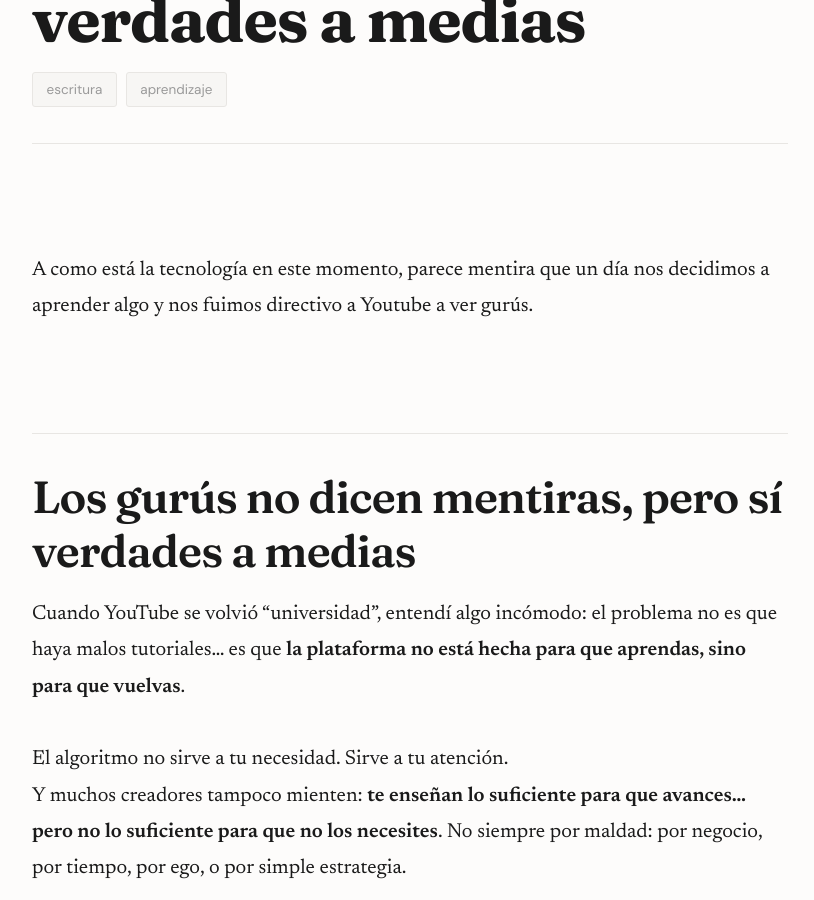
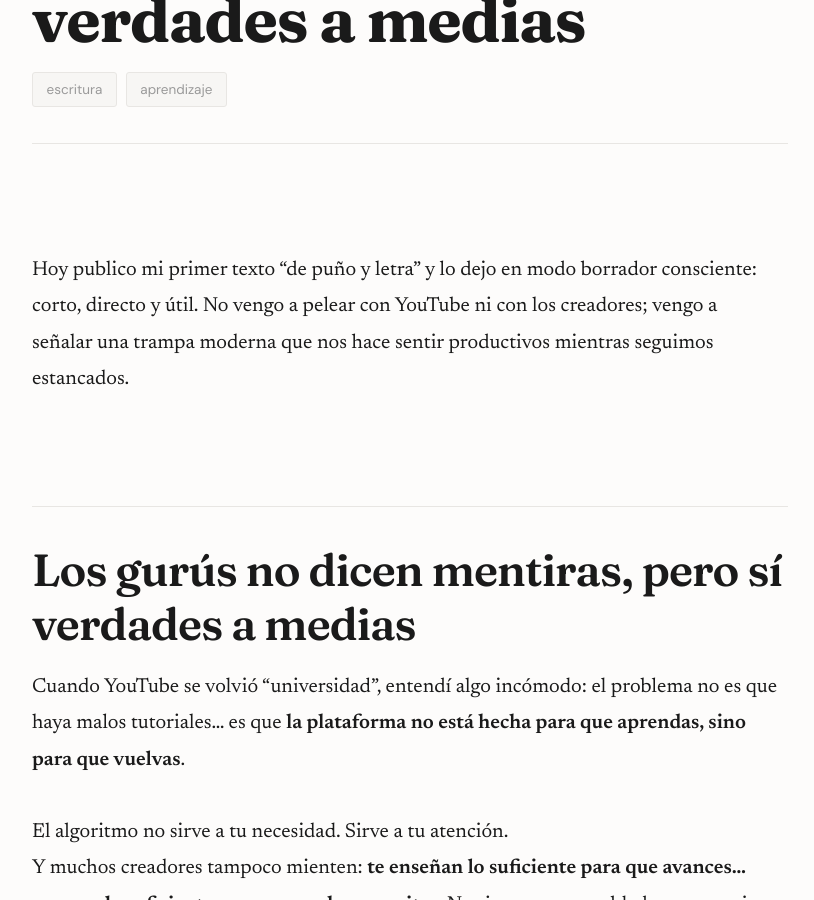
Before and after one commit to renedev0284-creator/renedev0284-creator.github.io, a Jekyll site: the page built from _posts/2026-01-30-el-que-sabe-se-divierte.md, in a window 1280 px wide and 900 px high, scrolled down 536 px. Shown: the whole window, without its empty margins (230-1044 px from the left). Built offline with Jekyll 4.4.1, drawn with Linux system fonts in a browser that asks for light colours.

Commit message:
Otra actualización al post gurús

```diff
--- a/_posts/2026-01-30-el-que-sabe-se-divierte.md
+++ b/_posts/2026-01-30-el-que-sabe-se-divierte.md
@@ -5,7 +5,7 @@ date: 2026-01-30
 tags: [escritura, aprendizaje]
 ---
 
-A como está la tecnología en este momento, parece mentira que un día nos decidimos a aprender algo y nos fuimos directivo a Youtube a ver gurús.
+Hoy publico mi primer texto “de puño y letra” y lo dejo en modo borrador consciente: corto, directo y útil. No vengo a pelear con YouTube ni con los creadores; vengo a señalar una trampa moderna que nos hace sentir productivos mientras seguimos estancados.
 
 ## Los gurús no dicen mentiras, pero sí verdades a medias
 
```
